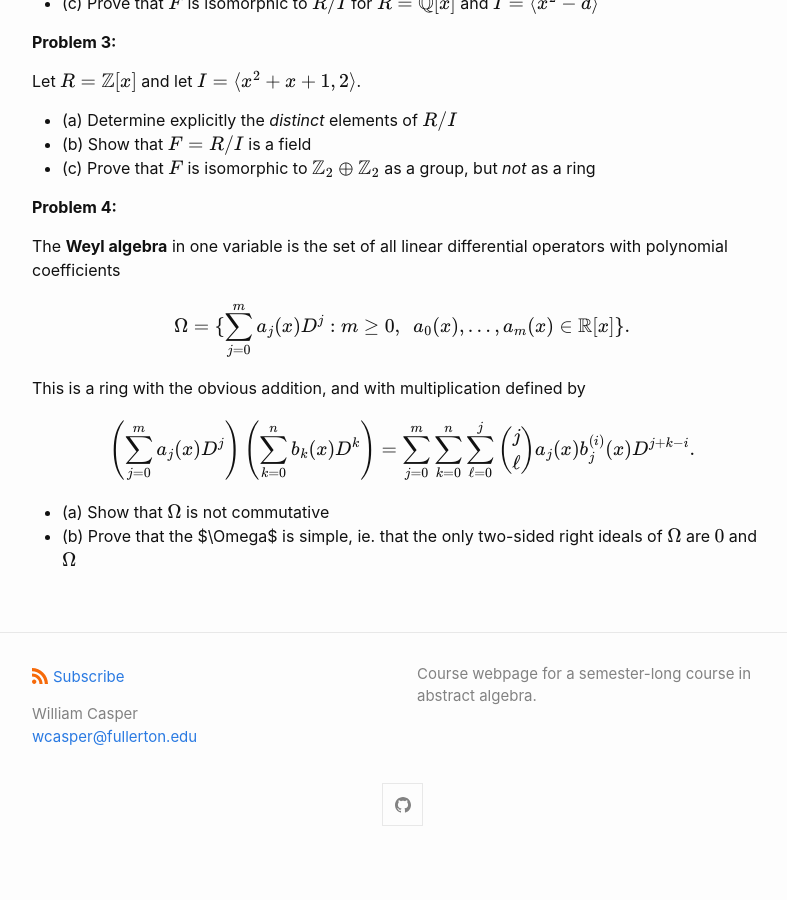
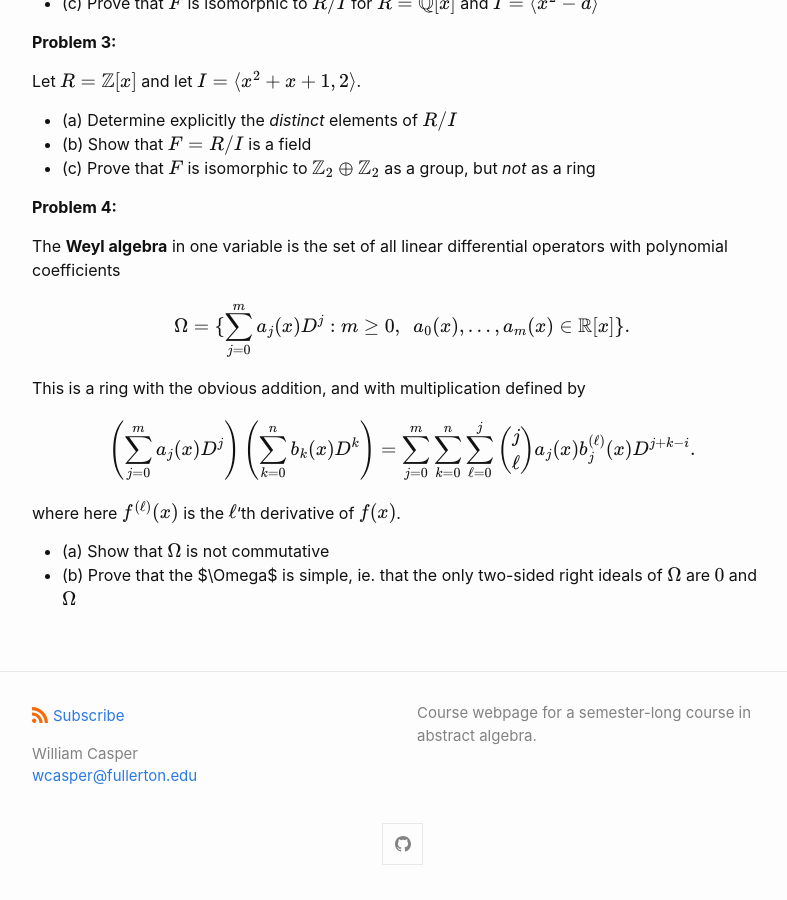
Before and after one commit to wcasper/math407spring2022, a Jekyll site: the page built from _homework/hw6.md, in a window 1280 px wide and 900 px high, scrolled down 1005 px. Shown: the whole window, without its empty margins (238-1025 px from the left). Built offline with Jekyll 4.4.1, drawn with Linux system fonts in a browser that asks for light colours; before the commit the page ends 1866 px from its top, so only the background shows below that.

Commit message:
fixed typo

```diff
--- a/_homework/hw6.md
+++ b/_homework/hw6.md
@@ -55,7 +55,9 @@ $$\Omega = \{\sum_{j=0}^m a_j(x) D^j: m\geq 0,\ \ a_0(x),\dots, a_m(x)\in \mathb
 This is a ring with the obvious addition,  and with multiplication defined by
 
 $$\left(\sum_{j=0}^m a_j(x)D^j\right) \left(\sum_{k=0}^n b_k(x)D^k\right)
-= \sum_{j=0}^m\sum_{k=0}^n\sum_{\ell=0}^j \binom{j}{\ell} a_j(x)b_j^{(i)}(x)D^{j+k-i}.$$
+= \sum_{j=0}^m\sum_{k=0}^n\sum_{\ell=0}^j \binom{j}{\ell} a_j(x)b_j^{(\ell)}(x)D^{j+k-i}.$$
+
+where here $$f^{(\ell)}(x)$$ is the $$\ell$$'th derivative of $$f(x)$$.
 
 * (a) Show that $$\Omega$$ is not commutative
 * (b) Prove that the $\Omega$ is simple, ie. that the only two-sided right ideals of $$\Omega$$ are $$0$$ and $$\Omega$$
```
